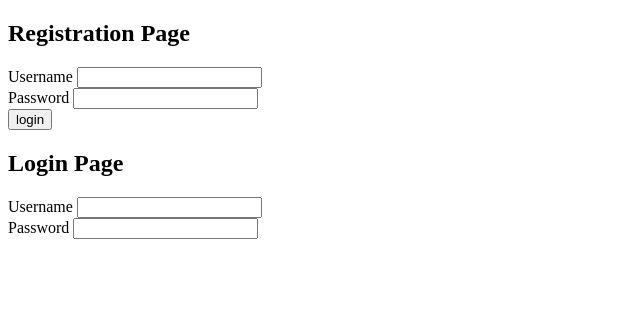
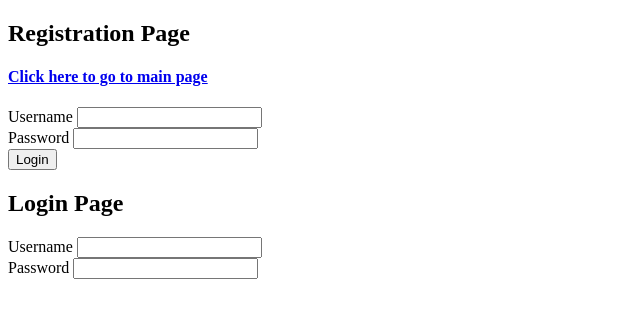
Before and after one commit to miihnu/cs2808-finalproject2022, a website: page public/registration.html in a window 1280 px wide. Shown: the whole page, without its empty margins (0-640 px from the left). Drawn offline with Linux system fonts and the light colour scheme.

Commit message:
Co-authored-by: jane lee <miihnu@users.noreply.github.com>

```diff
--- a/public/registration.html
+++ b/public/registration.html
@@ -6,6 +6,9 @@
     <body>
 
         <h2>Registration Page</h2>
+        <h4>
+            <a href="index.html">Click here to go to main page</a>
+        </h4>
         <form id="registration">
             <div>
                 <label for="username">Username</label>
@@ -16,7 +19,7 @@
                 <input type="password" id="password" name="password">
             </div>
             <div>
-                <input type="submit" value="login" id="attempt-login">
+                <input type="submit" value="Login" id="attempt-login">
             </div>
         </form>
 
```
Also changed, not shown: public/index.html (+3 -0 lines).
